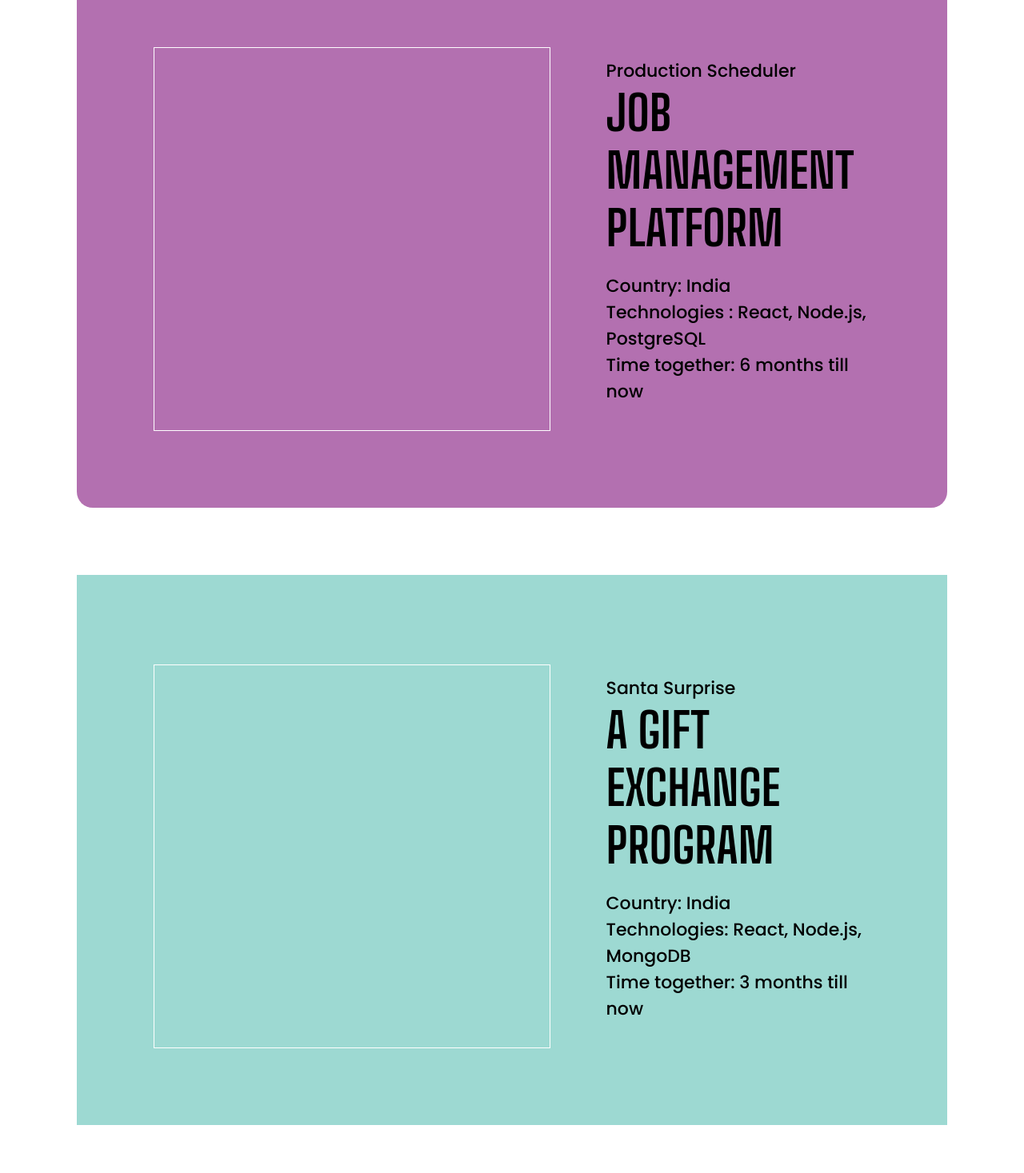
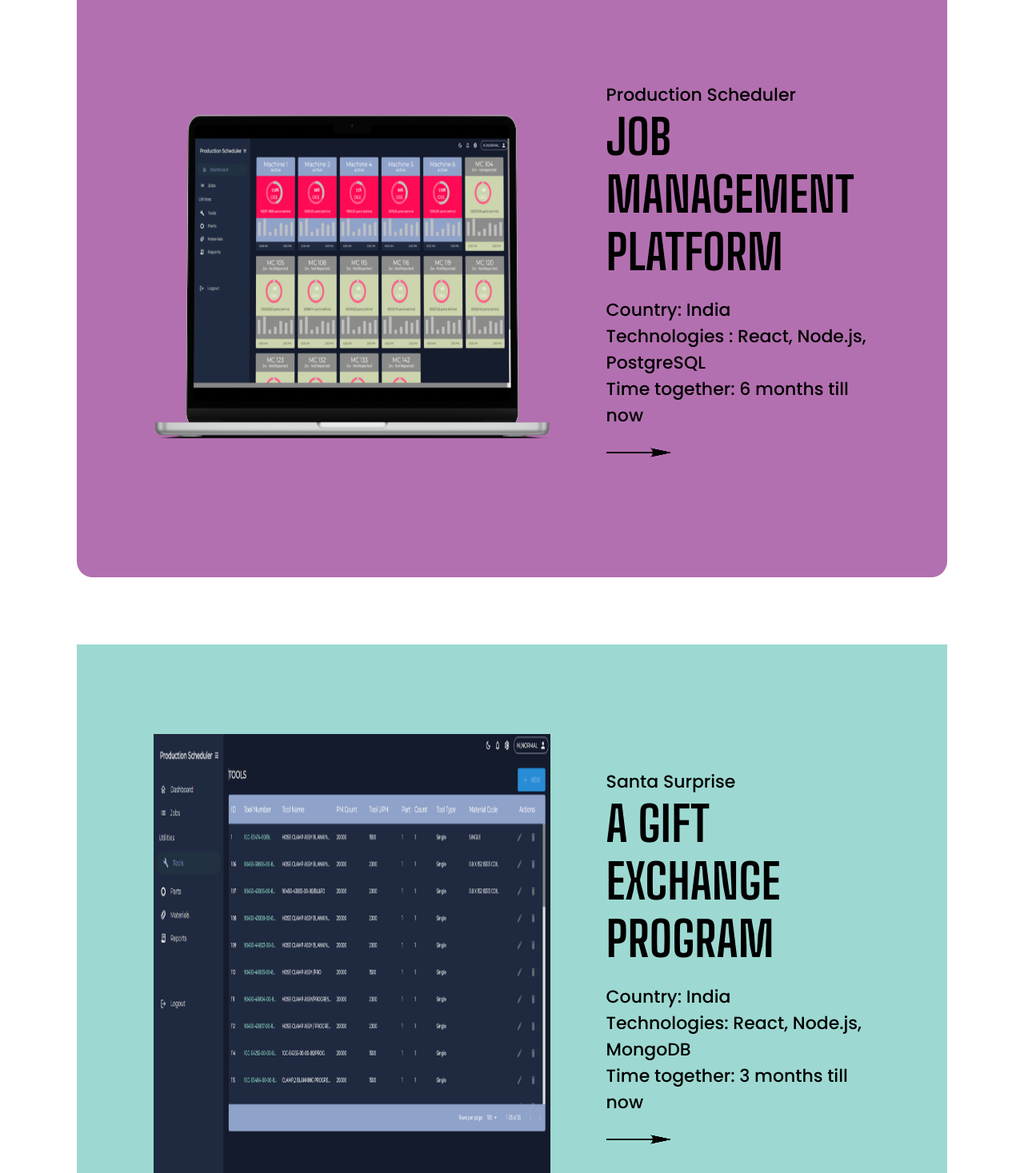
Before and after one commit to Anthoniselvi/candorbees-portfolio, a Next.js app: page / in a window 1280 px wide. Shown: the part 1330-2797 px from the top of the page at 80% size. Built offline with nearby package versions, Linux system fonts and the light colour scheme.

Commit message:
image updated on home page

```diff
--- a/components/Home/Projects.js
+++ b/components/Home/Projects.js
@@ -136,15 +136,16 @@ const Projects = () => {
             variants={boxVariant}
             animate={control3}
           >
-            <div className={styles.homeimage}>
+            {/* <div className={styles.homeimage}> */}
             <Image
               src="/image/project5.png"
-                fill
-                // width="200"
-                // height="200"
+              // fill
+              width="400"
+              height="400"
               alt=""
+              className={styles.homeimage}
             />
-            </div>
+            {/* </div> */}
           </motion.div>
           <div className={styles.container3}>
             <motion.div
@@ -163,16 +164,17 @@ const Projects = () => {
                 Technologies : React, Node.js, PostgreSQL
               </p>
               <p className={styles.para}>Time together: 6 months till now</p>
-              <div className={styles.homeimage1}>
+              {/* <div className={styles.homeimage1}> */}
               <Image
                 onClick={navigateToProject2}
                 src="/image/arrow.png"
                 alt=""
-                  fill
-                  // width="20"
-                  // height="20"
+                // fill
+                width="20"
+                height="20"
+                className={styles.homeimage1}
               />
-              </div>
+              {/* </div> */}
             </motion.div>
           </div>
         </div>
@@ -187,16 +189,16 @@ const Projects = () => {
             animate={control5}
             initial="hidden"
           >
-            <div className={styles.homeimage}>
+            {/* <div className={styles.homeimage}> */}
             <Image
               src="/image/project1.png"
-                fill
-                // width="600"
-                // height="500"
+              // fill
+              width="400"
+              height="400"
               alt=""
-                // className={styles.homeimage}
+              className={styles.homeimage}
             />
-            </div>
+            {/* </div> */}
           </motion.div>
           <div className={styles.container3}>
             <motion.div
@@ -216,17 +218,17 @@ const Projects = () => {
               </p>
               <p className={styles.para}>Time together: 3 months till now</p>
               {/* <p className={styles.para}> */}
-              <div className={styles.homeimage1}>
+              {/* <div className={styles.homeimage1}> */}
               <Image
                 onClick={navigateToProject4}
                 src="/image/arrow.png"
                 alt=""
-                  fill
-                  // width="20"
-                  // height="20"
+                // fill
+                width="20"
+                height="20"
                 className={styles.homeimage1}
               />
-              </div>
+              {/* </div> */}
               {/* </p> */}
             </motion.div>
           </div>
--- a/styles/Projects.module.css
+++ b/styles/Projects.module.css
@@ -47,8 +47,8 @@
 
 .homeimage{
     width: 100%;
-    height: 60vh;
-    border: 1px solid white;
+    height: 70vh;
+    /* border: 1px solid white; */
 }
 
 .homeimage1 {
```
Lines whose indentation alone changed are shown as unchanged.
